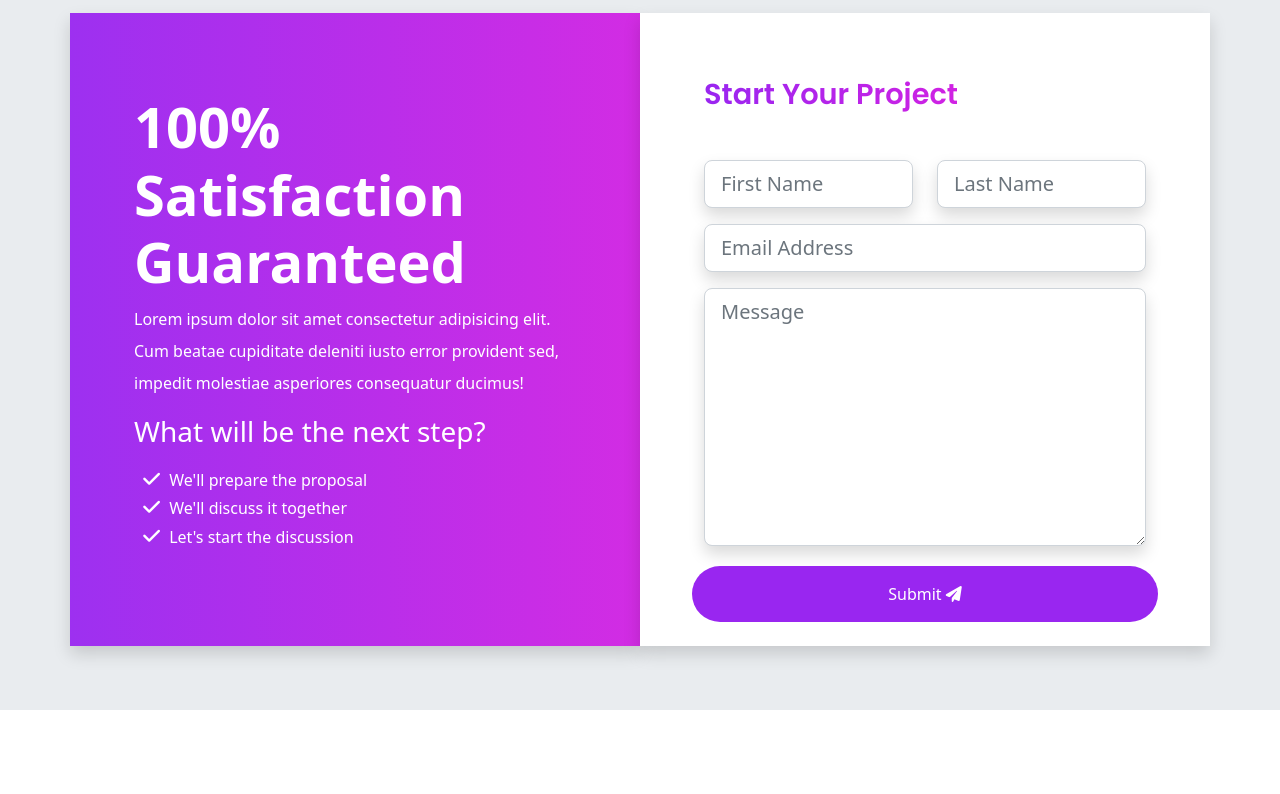
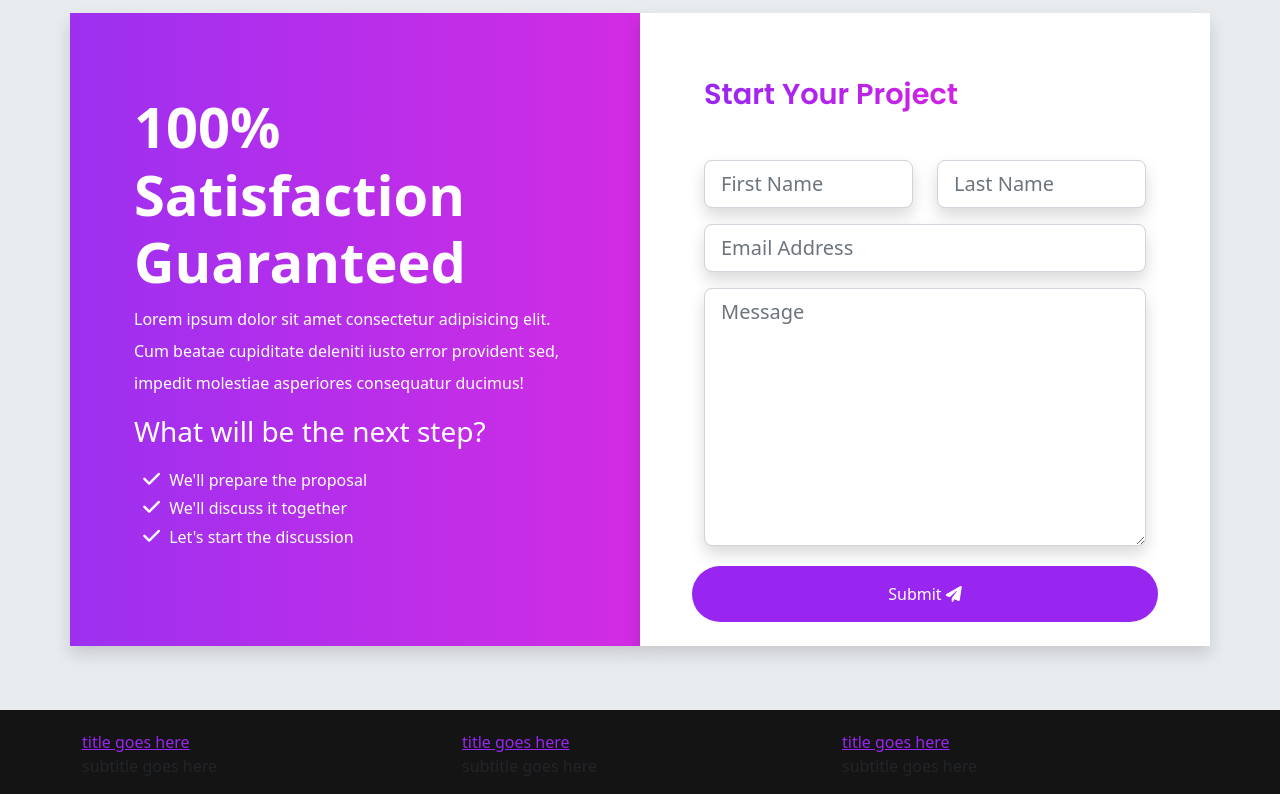
Before and after one commit to LilyMilano/bootstrap5-sass-demo-portfolio, a website: page index.html in a window 1280 px wide. Shown: the part 6488-7282 px from the top of the page. Before the commit the page ends 7198 px from the top, so only its background shows below. Drawn offline with Linux system fonts and the light colour scheme.

Commit message:
Create 'The Footer' Section: modify index.html, _custom.scss and _footer.scss files

```diff
--- a/index.html
+++ b/index.html
@@ -860,10 +860,43 @@
 			</div>
 		</div>
 	</section>
+	<!--////////////////////////////////////////////////////////////////////
+							START SECTION 9 - THE FOOTER
+		//////////////////////////////////////////////////////////////////////-->
 
+<!-- footer.footer>.container -->
 
+<footer class="footer">
+	<div class="container">
 
+<!-- Emmet: .row>(.col-md-4.col-lg-4.contact-box.pt-1>.contact-box__icon+.contact-box__info>a.contact-box__info--title{title goes here}p.contact-box__info--subtitle{subtitle goes here})*3 -->
 
+<div class="row">
+	<div class="col-md-4 col-lg-4 contact-box pt-1">
+		<div class="contact-box__icon"></div>
+		<div class="contact-box__info">
+			<a href="" class="contact-box__info--title">title goes here</a>
+			<p class="contact-box__info--subtitle">subtitle goes here</p>
+		</div>
+	</div>
+	<div class="col-md-4 col-lg-4 contact-box pt-1">
+		<div class="contact-box__icon"></div>
+		<div class="contact-box__info">
+			<a href="" class="contact-box__info--title">title goes here</a>
+			<p class="contact-box__info--subtitle">subtitle goes here</p>
+		</div>
+	</div>
+	<div class="col-md-4 col-lg-4 contact-box pt-1">
+		<div class="contact-box__icon"></div>
+		<div class="contact-box__info">
+			<a href="" class="contact-box__info--title">title goes here</a>
+			<p class="contact-box__info--subtitle">subtitle goes here</p>
+		</div>
+	</div>
+</div>
+
+		</div>
+	</footer>
 
 
 
--- a/scss/_custom.scss
+++ b/scss/_custom.scss
@@ -2,6 +2,7 @@
 $purple-dark: #9926f0;
 $purple-light: #bb6ef5;
 $pink: #d122e3;
+$footer: #151414;
 
 //WHITE AND GRAY COLORS:
 $white: #fff;
--- a/scss/sections/_footer.scss
+++ b/scss/sections/_footer.scss
@@ -0,0 +1,7 @@
+@use '../custom' as *;
+@use '../components/mixins' as *;
+
+.footer {
+	padding-top: 1rem;
+	background-color: $footer;
+}
```
Also changed, not shown: assets/css/style.css, 1 other file.
